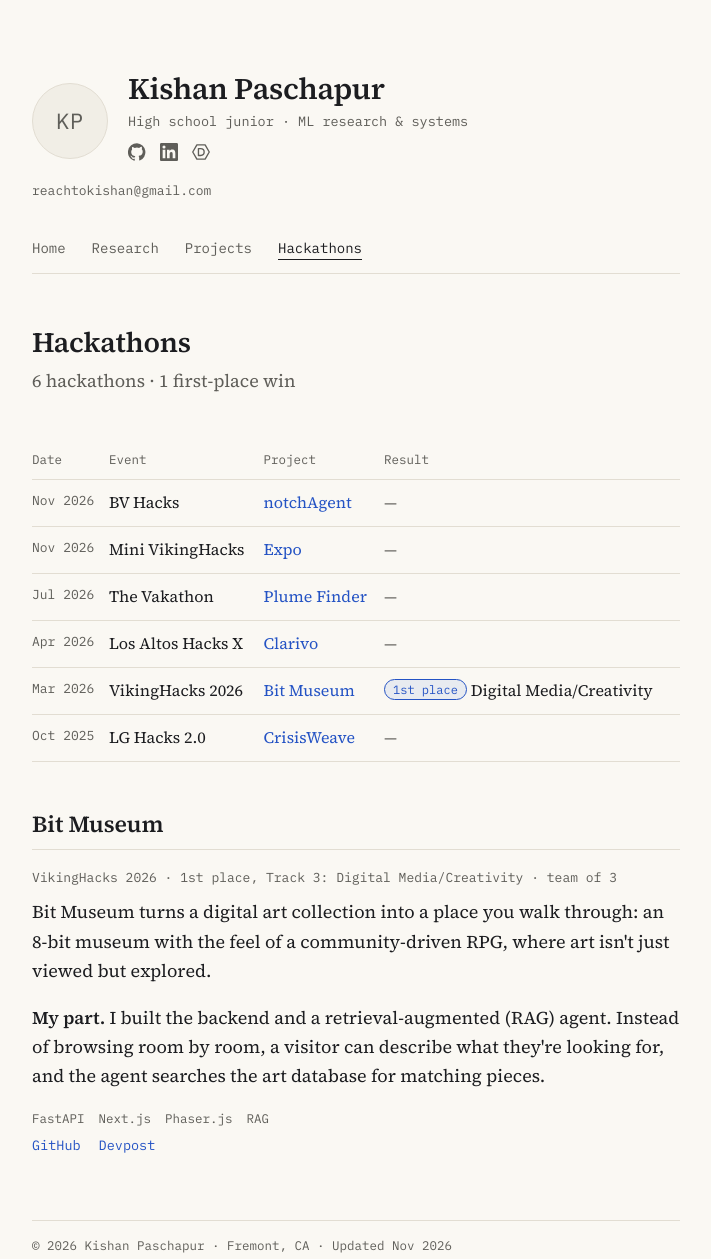
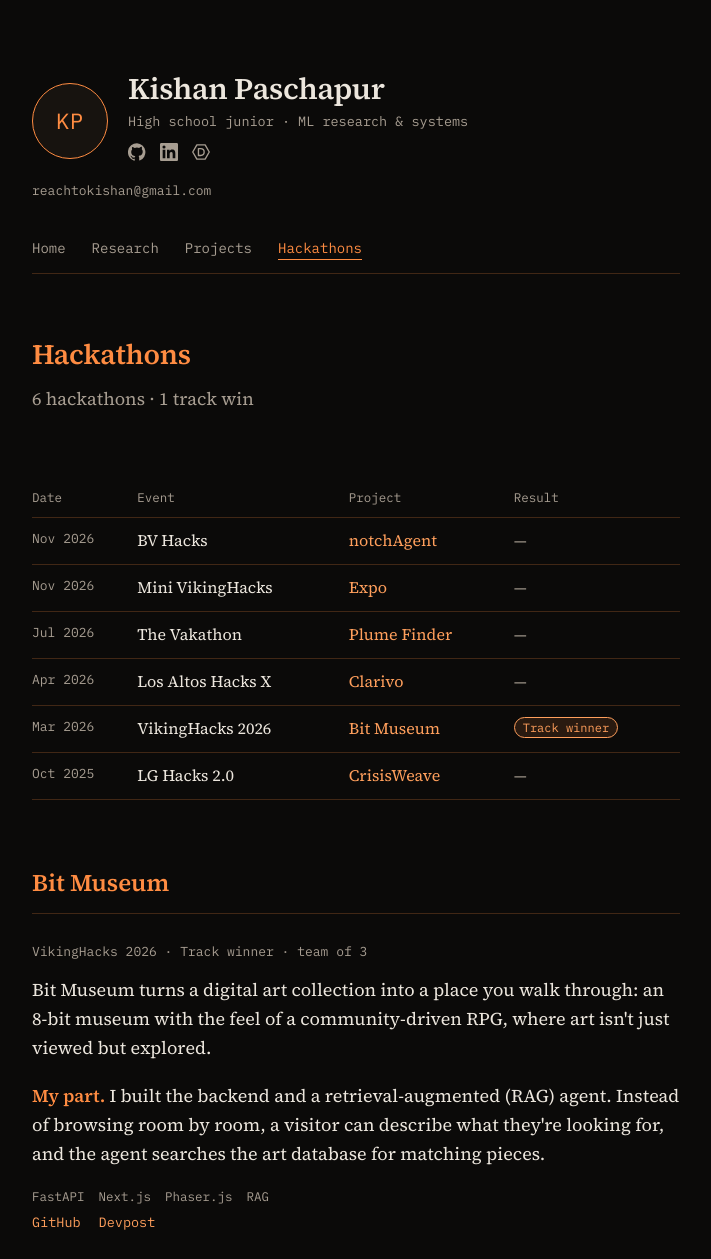
Before and after one commit to Kishan-No1/kishan-no1.github.io, a plain HTML site: page hackathons/index.html in a window 1280 px wide. Shown: the top 1259 px of the page, without its empty margins (284-995 px from the left). Drawn offline with Linux system fonts and the light colour scheme.

Commit message:
Switch to an orange and black theme, add spacing, update honors

```diff
--- a/assets/style.css
+++ b/assets/style.css
@@ -1,31 +1,19 @@
 /* Kishan Paschapur: shared styles */
 
 :root {
-  --bg: #0f1115;
-  --text: #e6e4de;
-  --muted: #9b9a94;
-  --rule: #262a31;
-  --accent: #7fa8ff;
-  --accent-soft: rgba(127, 168, 255, 0.12);
-  --callout: #161a21;
+  --bg: #0b0a09;
+  --text: #ece6dd;
+  --muted: #a79d91;
+  --rule: rgba(255, 140, 66, 0.22);
+  --heading: #ff8c42;
+  --accent: #ff9f5c;
+  --accent-soft: rgba(255, 140, 66, 0.12);
+  --callout: #17130f;
 
   --serif: "Source Serif 4", Georgia, "Times New Roman", serif;
   --mono: "IBM Plex Mono", ui-monospace, "SF Mono", Menlo, monospace;
 
   color-scheme: dark;
-}
-
-@media (prefers-color-scheme: light) {
-  :root {
-    --bg: #faf8f3;
-    --text: #1c1d20;
-    --muted: #5f5e59;
-    --rule: #e2ddd2;
-    --accent: #2453c4;
-    --accent-soft: rgba(36, 83, 196, 0.08);
-    --callout: #f1eee6;
-    color-scheme: light;
-  }
 }
 
 *,
@@ -87,14 +75,14 @@ p { margin: 0 0 1em; }
   width: 76px;
   height: 76px;
   border-radius: 50%;
-  border: 1px solid var(--rule);
+  border: 1.5px solid var(--heading);
   background: var(--callout);
   display: grid;
   place-items: center;
   font-family: var(--mono);
   font-size: 22px;
   letter-spacing: 0.04em;
-  color: var(--muted);
+  color: var(--heading);
   overflow: hidden;
 }
 .avatar img { width: 100%; height: 100%; object-fit: cover; }
@@ -145,7 +133,7 @@ p { margin: 0 0 1em; }
 .site-nav a { color: var(--muted); }
 .site-nav a:hover { color: var(--text); text-decoration: none; }
 .site-nav a[aria-current="page"] {
-  color: var(--text);
+  color: var(--heading);
   text-decoration: underline;
   text-decoration-thickness: 1px;
   text-underline-offset: 6px;
@@ -155,29 +143,31 @@ p { margin: 0 0 1em; }
 
 main { padding-top: 8px; }
 
-section { margin-top: 44px; }
+section { margin-top: 64px; }
 
 h2 {
-  margin: 0 0 18px;
-  padding-bottom: 6px;
+  margin: 0 0 28px;
+  padding-bottom: 10px;
   border-bottom: 1px solid var(--rule);
-  font-size: 23px;
+  color: var(--heading);
+  font-size: 24px;
   font-weight: 600;
   letter-spacing: -0.005em;
 }
 
 .page-title {
-  margin: 44px 0 6px;
+  margin: 56px 0 12px;
+  color: var(--heading);
   font-size: 28px;
   font-weight: 600;
   line-height: 1.2;
   letter-spacing: -0.01em;
 }
-.page-intro { color: var(--muted); }
+.page-intro { color: var(--muted); margin-bottom: 8px; }
 
 /* ---------- entries ---------- */
 
-.entry { margin: 0 0 34px; }
+.entry { margin: 0 0 44px; }
 .entry:last-child { margin-bottom: 0; }
 
 .entry h3 {
@@ -190,16 +180,16 @@ h2 {
 .entry h3 a:hover { color: var(--accent); }
 
 .meta {
-  margin: 4px 0 10px;
+  margin: 6px 0 14px;
   font-family: var(--mono);
   font-size: 13px;
   line-height: 1.5;
   color: var(--muted);
 }
 
-.entry p { margin: 0 0 8px; }
+.entry p { margin: 0 0 12px; }
 
-.label { font-weight: 600; }
+.label { font-weight: 600; color: var(--heading); }
 
 .callout {
   margin: 12px 0;
@@ -255,7 +245,7 @@ h2 {
   padding: 0;
   list-style: none;
 }
-.plain li { margin: 0 0 10px; }
+.plain li { margin: 0 0 16px; }
 
 .news li {
   display: grid;
@@ -325,7 +315,7 @@ h2 {
 
 /* ---------- long-form write-up ---------- */
 
-.prose h2 { margin-top: 36px; }
+.prose h2 { margin-top: 52px; }
 .prose p { margin-bottom: 1.05em; }
 
 /* ---------- footer ---------- */
--- a/hackathons/index.html
+++ b/hackathons/index.html
@@ -4,12 +4,12 @@
   <meta charset="utf-8">
   <meta name="viewport" content="width=device-width, initial-scale=1">
   <title>Hackathons · Kishan Paschapur</title>
-  <meta name="description" content="Kishan Paschapur's hackathon record: 6 hackathons, 1st place at VikingHacks 2026.">
+  <meta name="description" content="Kishan Paschapur's hackathon record: 6 hackathons, track winner at VikingHacks 2026.">
   <meta name="author" content="Kishan Paschapur">
   <link rel="canonical" href="https://kishan-no1.github.io/hackathons/">
   <meta property="og:type" content="website">
   <meta property="og:title" content="Hackathons · Kishan Paschapur">
-  <meta property="og:description" content="Kishan Paschapur's hackathon record: 6 hackathons, 1st place at VikingHacks 2026.">
+  <meta property="og:description" content="Kishan Paschapur's hackathon record: 6 hackathons, track winner at VikingHacks 2026.">
   <meta property="og:url" content="https://kishan-no1.github.io/hackathons/">
   <meta name="twitter:card" content="summary">
   <link rel="icon" href="/assets/favicon.svg" type="image/svg+xml">
@@ -43,7 +43,7 @@
 
     <main>
 <h1 class="page-title">Hackathons</h1>
-      <p class="page-intro">6 hackathons · 1 first-place win</p>
+      <p class="page-intro">6 hackathons · 1 track win</p>
 
       <section>
         <table class="record">
@@ -55,7 +55,7 @@
             <tr><td>Nov 2026</td><td>Mini VikingHacks</td><td><a href="/projects/#expo">Expo</a></td><td class="result">—</td></tr>
             <tr><td>Jul 2026</td><td>The Vakathon</td><td><a href="/projects/#plume-finder">Plume Finder</a></td><td class="result">—</td></tr>
             <tr><td>Apr 2026</td><td>Los Altos Hacks X</td><td><a href="/projects/#clarivo">Clarivo</a></td><td class="result">—</td></tr>
-            <tr><td>Mar 2026</td><td>VikingHacks 2026</td><td><a href="#bit-museum">Bit Museum</a></td><td><span class="badge">1st place</span> Digital Media/Creativity</td></tr>
+            <tr><td>Mar 2026</td><td>VikingHacks 2026</td><td><a href="#bit-museum">Bit Museum</a></td><td><span class="badge">Track winner</span></td></tr>
             <tr><td>Oct 2025</td><td>LG Hacks 2.0</td><td><a href="/projects/#crisisweave">CrisisWeave</a></td><td class="result">—</td></tr>
           </tbody>
         </table>
@@ -63,7 +63,7 @@
 
       <section aria-labelledby="bit-museum">
         <h2 id="bit-museum">Bit Museum</h2>
-        <p class="meta">VikingHacks 2026 · 1st place, Track 3: Digital Media/Creativity · team of 3</p>
+        <p class="meta">VikingHacks 2026 · Track winner · team of 3</p>
         <p>Bit Museum turns a digital art collection into a place you walk through: an 8-bit museum with the feel of a community-driven RPG, where art isn't just viewed but explored.</p>
         <p><span class="label">My part.</span> I built the backend and a retrieval-augmented (RAG) agent. Instead of browsing room by room, a visitor can describe what they're looking for, and the agent searches the art database for matching pieces.</p>
         <ul class="tags"><li>FastAPI</li><li>Next.js</li><li>Phaser.js</li><li>RAG</li></ul>
```
Also changed, not shown: index.html (+8 -17 lines), projects/index.html (+1 -1 lines), assets/favicon.svg.
